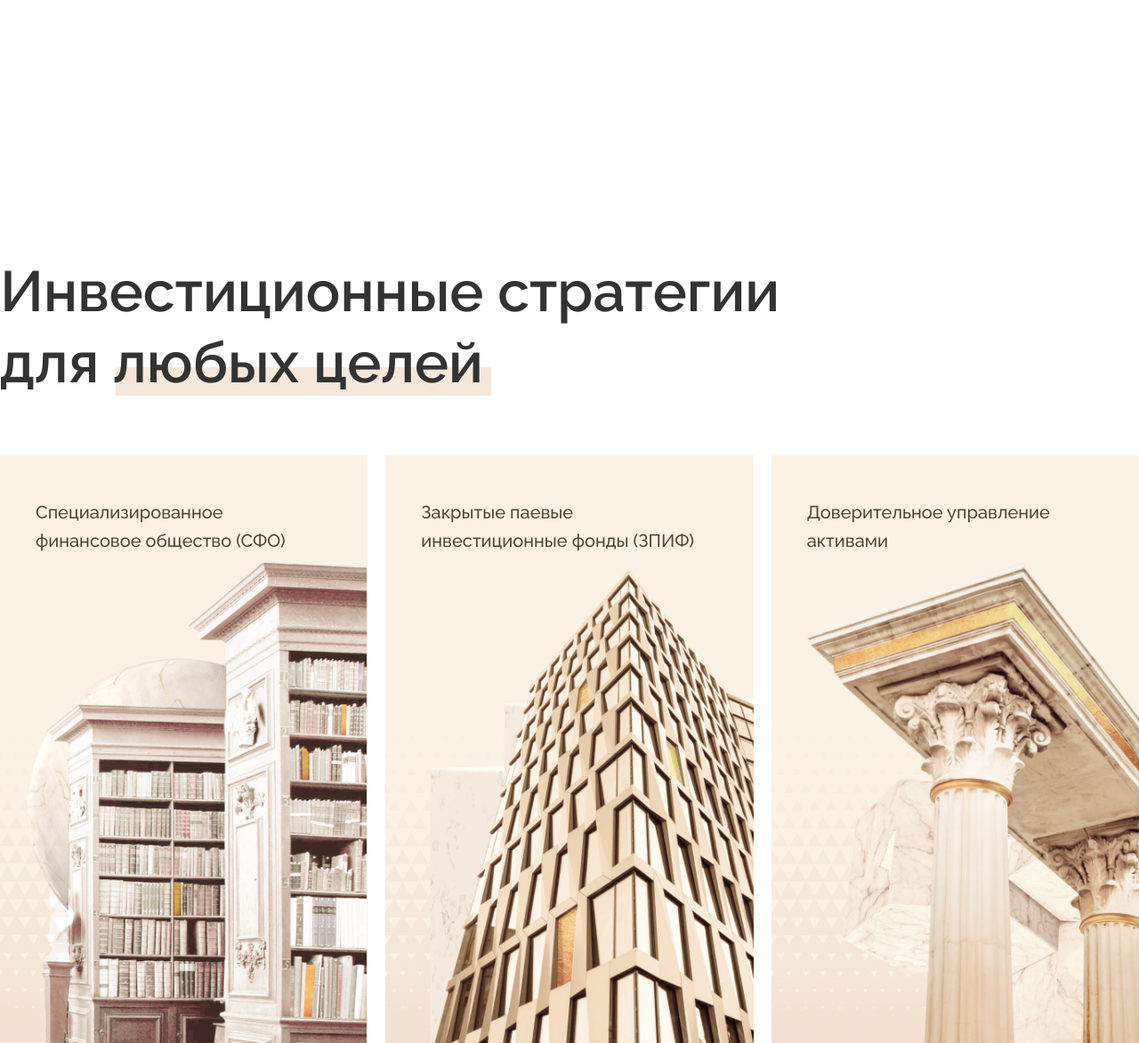
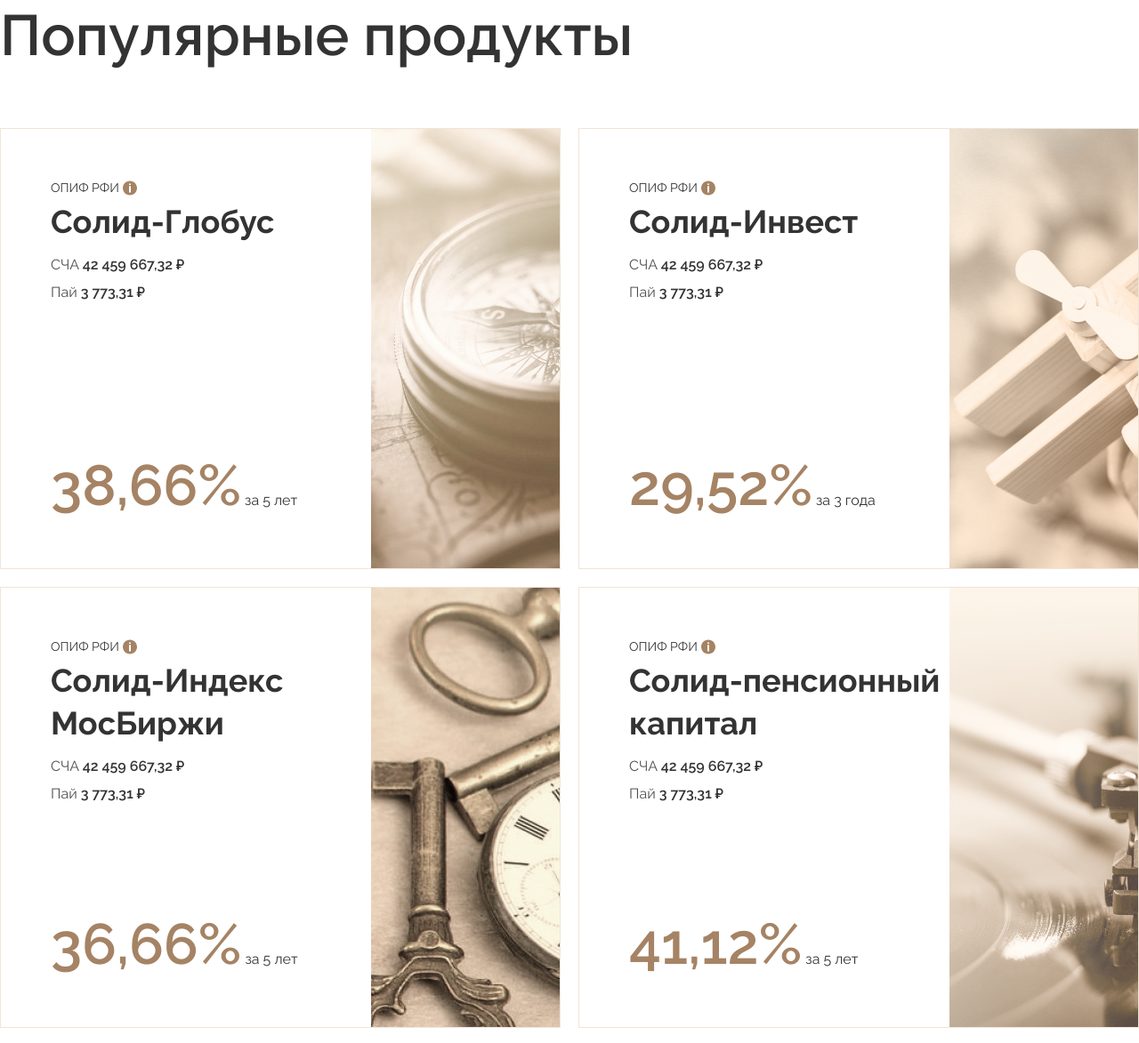
Before and after one commit to HillTrigger/main-sg, a website built with webpack: page src/index.html in a window 1280 px wide. Shown: the top 1173 px of the page at 89% size. Built offline with nearby package versions, Linux system fonts and the light colour scheme.

Commit message:
added populars products

```diff
--- a/src/components/main/_main.scss
+++ b/src/components/main/_main.scss
@@ -1,2 +1,3 @@
 @use "./stats/stats";
 @use "./strategies/strategies";
+@use "./populars/populars";
--- /dev/null
+++ b/src/components/main/populars/_populars.scss
@@ -0,0 +1,109 @@
+@use "@/styles/color";
+
+.populars {
+  &__cards {
+    display: grid;
+    grid-template-columns: repeat(2, 1fr);
+    grid-template-rows: repeat(2, 1fr);
+    gap: 1.25rem;
+    margin-bottom: 3.4375rem;
+  }
+  &__main-title {
+    font-weight: 600;
+    font-size: 4rem;
+    line-height: 5rem;
+    margin-bottom: 4rem;
+  }
+  &__card {
+    padding-left: 3.5rem;
+    display: flex;
+    align-items: center;
+    justify-content: space-between;
+    border: 1px color.$border solid;
+  }
+  &__info {
+    position: relative;
+    height: 23.875rem;
+    width: 100%;
+    // padding: 3.5rem;
+    // padding-right: 7.6875rem;
+    // width: 18.1875rem;
+
+    &-svg {
+    }
+  }
+
+  &__i {
+    font-size: 0.875rem;
+    line-height: 1.25rem;
+    letter-spacing: 10%;
+    margin-bottom: 0.21875rem;
+    display: flex;
+    align-items: center;
+    gap: 0.25rem;
+  }
+  &__title {
+    font-size: 2.25rem;
+    line-height: 3rem;
+    font-weight: 700;
+    margin-bottom: 0.8125rem;
+  }
+  &__SCHA {
+    margin-bottom: 0.4375rem;
+  }
+  &__SCHA,
+  &__PAI {
+    color: color.$text-muted;
+    font-weight: 400;
+    font-size: 1rem;
+    line-height: 1.5rem;
+
+    i {
+      color: color.$text-primary;
+      font-weight: 600;
+      font-style: normal;
+    }
+  }
+
+  &__percent {
+    position: absolute;
+    bottom: 0;
+    i {
+      color: color.$secondary;
+      font-style: normal;
+      font-weight: 600;
+      font-size: 4rem;
+      line-height: 4.6875rem;
+    }
+  }
+  &__card {
+    position: relative;
+    &:first-child .populars__image {
+      object-position: 30% center;
+    }
+  }
+  &__cards {
+    &:first-child {
+      background-color: black;
+    }
+  }
+  &__image {
+    // position: absolute;
+    // top: 0;
+    // left: 0;
+    max-width: 13.25rem;
+    height: 30.875rem;
+    object-fit: cover;
+  }
+  &__all-products {
+    font-weight: 600;
+    font-size: 0.75rem;
+    line-height: 1.125rem;
+    width: 10rem;
+    height: 10rem;
+    border-radius: 50%;
+    background-color: color.$background;
+    border: 1px color.$primary solid;
+    text-transform: uppercase;
+  }
+}
--- a/src/index.html
+++ b/src/index.html
@@ -134,7 +134,7 @@
               <div class="stats__desc">инвесторов нам доверяют</div>
             </div>
           </div>
-          <div class="main__strategies strategies">
+          <div class="main__strategies strategies hidden">
             <h2 class="strategies__title">
               Инвестиционные стратегии для
               <span
@@ -175,6 +175,99 @@
               </div>
             </div>
           </div>
+          <div class="main__populars populars">
+            <h2 class="populars__main-title">
+              Популярные продукты
+              <div class="populars__line"></div>
+            </h2>
+            <div class="populars__cards">
+              <div class="populars__card">
+                <div class="populars__info">
+                  <div class="populars__i">
+                    ОПИФ РФИ
+                    <img
+                      class="populars__info-svg"
+                      src="./assests/main/populars/i.svg"
+                      alt="i"
+                    />
+                  </div>
+                  <h3 class="populars__title">Солид-Глобус</h3>
+                  <div class="populars__SCHA">СЧА <i>42 459 667,32 ₽</i></div>
+                  <div class="populars__PAI">Пай <i>3 773,31 ₽ </i></div>
+                  <div class="populars__percent"><i>38,66%</i> за 5 лет</div>
+                </div>
+                <img
+                  src="./assests/main/populars/compas.jpg"
+                  alt="back"
+                  class="populars__image"
+                />
+              </div>
+              <div class="populars__card">
+                <div class="populars__info">
+                  <div class="populars__i">
+                    ОПИФ РФИ
+                    <img
+                      class="populars__info-svg"
+                      src="./assests/main/populars/i.svg"
+                      alt="i"
+                    />
+                  </div>
+                  <h3 class="populars__title">Солид-Инвест</h3>
+                  <div class="populars__SCHA">СЧА <i>42 459 667,32 ₽</i></div>
+                  <div class="populars__PAI">Пай <i>3 773,31 ₽ </i></div>
+                  <div class="populars__percent"><i>29,52%</i> за 3 года</div>
+                </div>
+                <img
+                  src="./assests/main/populars/planer.png"
+                  alt="back"
+                  class="populars__image"
+                />
+              </div>
+              <div class="populars__card">
+                <div class="populars__info">
+                  <div class="populars__i">
+                    ОПИФ РФИ
+                    <img
+                      class="populars__info-svg"
+                      src="./assests/main/populars/i.svg"
+                      alt="i"
+                    />
+                  </div>
+                  <h3 class="populars__title">Солид-Индекс МосБиржи</h3>
+                  <div class="populars__SCHA">СЧА <i>42 459 667,32 ₽</i></div>
+                  <div class="populars__PAI">Пай <i>3 773,31 ₽ </i></div>
+                  <div class="populars__percent"><i>36,66%</i> за 5 лет</div>
+                </div>
+                <img
+                  src="./assests/main/populars/keys.jpg"
+                  alt="back"
+                  class="populars__image"
+                />
+              </div>
+              <div class="populars__card">
+                <div class="populars__info">
+                  <div class="populars__i">
+                    ОПИФ РФИ
+                    <img
+                      class="populars__info-svg"
+                      src="./assests/main/populars/i.svg"
+                      alt="i"
+                    />
+                  </div>
+                  <h3 class="populars__title">Солид-пенсионный капитал</h3>
+                  <div class="populars__SCHA">СЧА <i>42 459 667,32 ₽</i></div>
+                  <div class="populars__PAI">Пай <i>3 773,31 ₽ </i></div>
+                  <div class="populars__percent"><i>41,12%</i> за 5 лет</div>
+                </div>
+                <img
+                  src="./assests/main/populars/vanil.png"
+                  alt="back"
+                  class="populars__image"
+                />
+              </div>
+            </div>
+            <button class="populars__all-products">Все<br />продукты</button>
+          </div>
         </div>
       </main>
       <footer class="footer"></footer>
--- a/src/styles/_color.scss
+++ b/src/styles/_color.scss
@@ -17,3 +17,4 @@
 $text-primary: #333333; // Основной текст
 $text-secondary: #828282; // Второстепенный текст
 $text-surface: #574432; // Подсказки и неактивные элементы
+$text-muted: #4f4f4f;
--- a/src/styles/_important.scss
+++ b/src/styles/_important.scss
@@ -4,7 +4,7 @@
   overflow: hidden;
 }
 .container {
-  max-width: 81.75rem;
+  max-width: 85.75rem;
   height: 100%;
   margin: 0 auto;
   background-color: transparent;
@@ -23,4 +23,6 @@
   visibility: hidden;
   height: 0;
   width: 0;
+  padding: 0;
+  margin: 0;
 }
```
Also changed, not shown: src/assests/main/populars/compas.jpg (added), src/assests/main/populars/i.svg (added), src/assests/main/populars/keys.jpg (added), src/assests/main/populars/planer.png (added), src/assests/main/populars/vanil.png (added).
